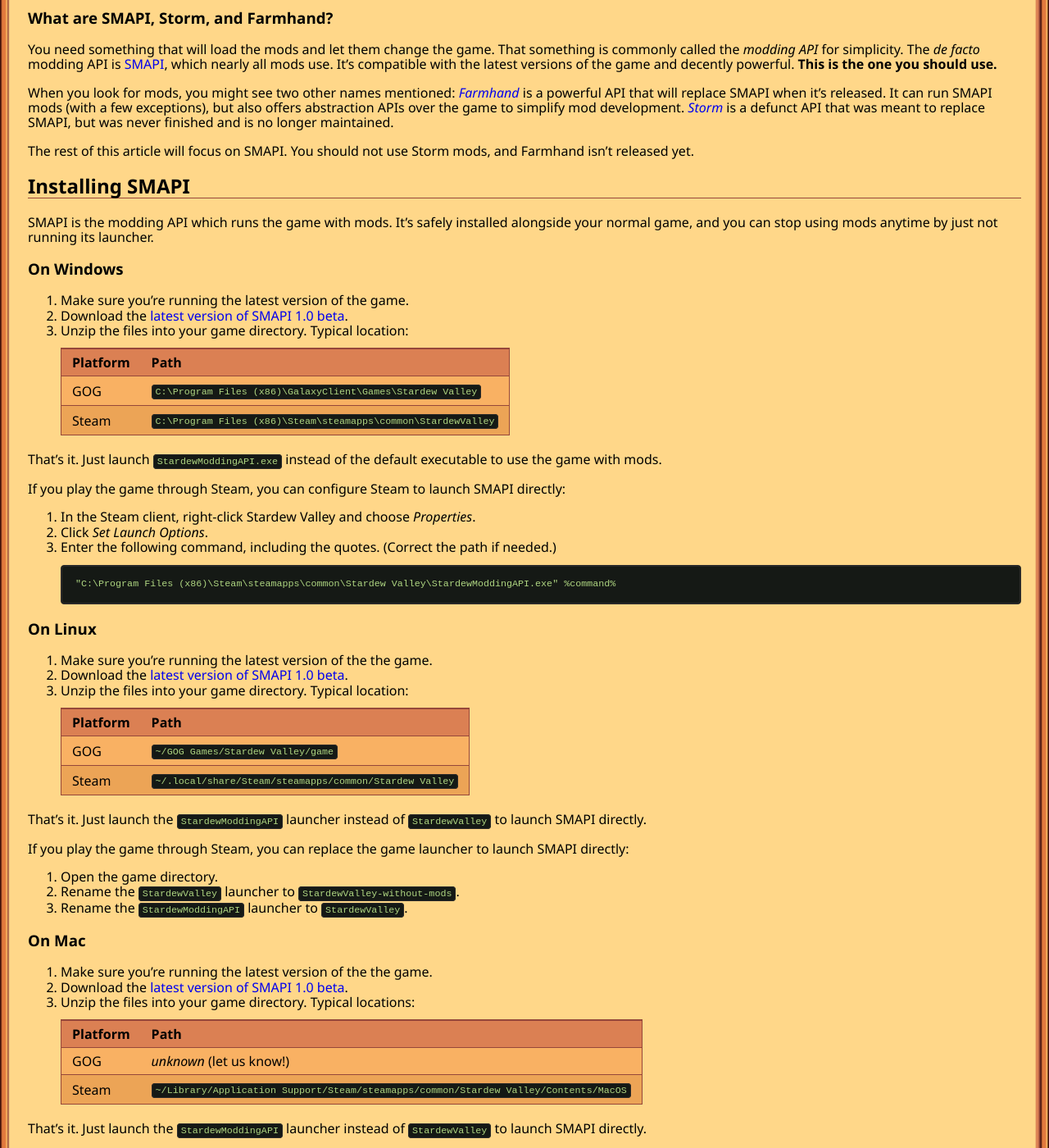
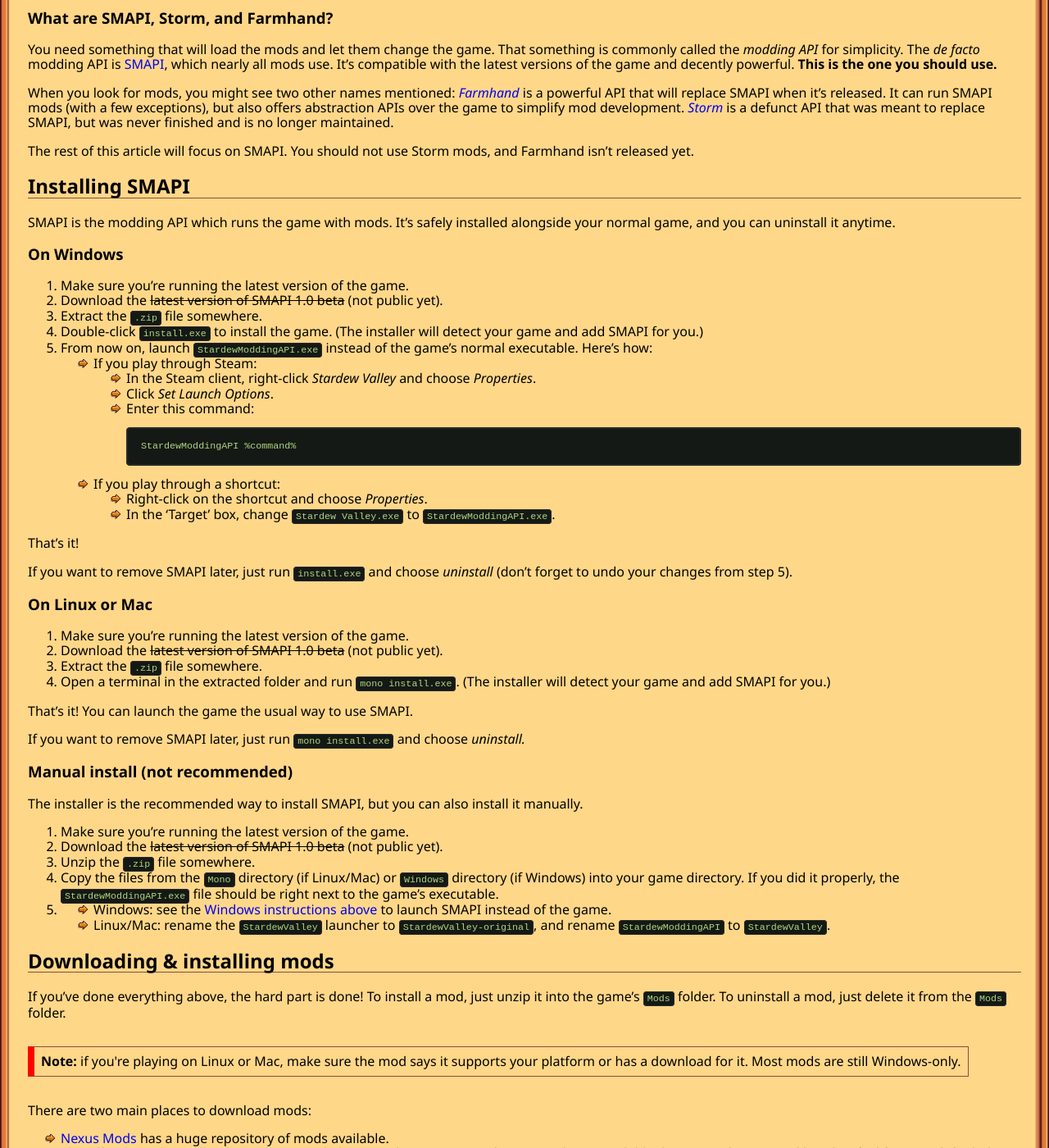
Before and after one commit to Pathoschild/canimod.github.io, a Jekyll site: the page built from guides/using-mods-1.0.md, in a window 1280 px wide and 1400 px high, scrolled down 1022 px. Shown: the whole window at 82% size. Built offline with Jekyll 4.4.1, drawn with Linux system fonts in a browser that asks for light colours; nearby versions of some CDN libraries; some of the changed text lies outside the part shown.

Commit message:
update SMAPI 1.0 guides to reflect new installer

````diff
--- a/guides/using-mods-1.0.md
+++ b/guides/using-mods-1.0.md
@@ -48,77 +48,65 @@
 
 ## Installing SMAPI
 SMAPI is the modding API which runs the game with mods. It's safely installed alongside your normal
-game, and you can stop using mods anytime by just not running its launcher.
+game, and you can uninstall it anytime.
 
 ### On Windows
+
 1. Make sure you're running the latest version of the game.
-2. Download the [latest version of SMAPI 1.0 beta](https://github.com/Pathoschild/SMAPI/releases).
-3. Unzip the files into your game directory. Typical location:
+2. Download the <s>latest version of SMAPI 1.0 beta</s> (not public yet).
+3. Extract the `.zip` file somewhere.
+4. Double-click `install.exe` to install the game. (The installer will detect your game and add
+   SMAPI for you.)
+5. From now on, launch `StardewModdingAPI.exe` instead of the game's normal executable. Here's how:
+   * If you play through Steam:
+      1. In the Steam client, right-click _Stardew Valley_ and choose _Properties_.
+      2. Click _Set Launch Options_.
+      3. Enter this command:
 
-   | Platform | Path  |
-   |:-------- |:----- |
-   | GOG      | `C:\Program Files (x86)\GalaxyClient\Games\Stardew Valley` |
-   | Steam    | `C:\Program Files (x86)\Steam\steamapps\common\StardewValley` |
+         ```
+         StardewModdingAPI %command%
+         ```
+   * If you play through a shortcut:
+      1. Right-click on the shortcut and choose _Properties_.
+      2. In the 'Target' box, change `Stardew Valley.exe` to `StardewModdingAPI.exe`.
 
-That's it. Just launch `StardewModdingAPI.exe` instead of the default executable to use the game
-with mods.
+That's it!
 
-If you play the game through Steam, you can configure Steam to launch SMAPI directly:
+If you want to remove SMAPI later, just run `install.exe` and choose _uninstall_ (don't forget to
+undo your changes from step 5).
 
-1. In the Steam client, right-click Stardew Valley and choose _Properties_.
-2. Click _Set Launch Options_.
-3. Enter the following command, including the quotes. (Correct the path if needed.)
+### On Linux or Mac
+1. Make sure you're running the latest version of the game.
+2. Download the <s>latest version of SMAPI 1.0 beta</s> (not public yet).
+3. Extract the `.zip` file somewhere.
+4. Open a terminal in the extracted folder and run `mono install.exe`. (The installer will detect
+   your game and add SMAPI for you.)
 
-   ```
-   "C:\Program Files (x86)\Steam\steamapps\common\Stardew Valley\StardewModdingAPI.exe" %command%
-   ```
+That's it! You can launch the game the usual way to use SMAPI.
 
-### On Linux
-1. Make sure you're running the latest version of the the game.
-2. Download the [latest version of SMAPI 1.0 beta](https://github.com/Pathoschild/SMAPI/releases).
-3. Unzip the files into your game directory. Typical location:
+If you want to remove SMAPI later, just run `mono install.exe` and choose _uninstall._
 
-   | Platform | Path  |
-   |:-------- |:----- |
-   | GOG      | `~/GOG Games/Stardew Valley/game` |
-   | Steam    | `~/.local/share/Steam/steamapps/common/Stardew Valley` |
+### Manual install (not recommended)
+The installer is the recommended way to install SMAPI, but you can also install it manually.
 
-That's it. Just launch the `StardewModdingAPI` launcher instead of `StardewValley` to launch SMAPI
-directly.
-
-If you play the game through Steam, you can replace the game launcher to launch SMAPI directly:
-
-1. Open the game directory.
-2. Rename the `StardewValley` launcher to `StardewValley-without-mods`.
-3. Rename the `StardewModdingAPI` launcher to `StardewValley`.
-
-### On Mac
-1. Make sure you're running the latest version of the the game.
-2. Download the [latest version of SMAPI 1.0 beta](https://github.com/Pathoschild/SMAPI/releases).
-3. Unzip the files into your game directory. Typical locations:
-
-   | Platform | Path  |
-   |:-------- |:----- |
-   | GOG      | _unknown_ (let us know!) |
-   | Steam    | `~/Library/Application Support/Steam/steamapps/common/Stardew Valley/Contents/MacOS` |
-
-That's it. Just launch the `StardewModdingAPI` launcher instead of `StardewValley` to launch SMAPI
-directly.
-
-If you play the game through Steam, you can replace the game launcher to launch SMAPI directly:
-
-1. Open the game directory.
-2. Rename the `StardewValley` launcher to `StardewValley-without-mods`.
-3. Rename the `StardewModdingAPI` launcher to `StardewValley`.
+1. Make sure you're running the latest version of the game.
+2. Download the <s>latest version of SMAPI 1.0 beta</s> (not public yet).
+3. Unzip the `.zip` file somewhere.
+4. Copy the files from the `Mono` directory (if Linux/Mac) or `Windows` directory (if Windows)
+   into your game directory. If you did it properly, the `StardewModdingAPI.exe` file should be
+   right next to the game's executable.
+5.
+   * Windows: see the [Windows instructions above](#Windows) to launch SMAPI instead of the game.
+   * Linux/Mac: rename the `StardewValley` launcher to `StardewValley-original`, and rename
+     `StardewModdingAPI` to `StardewValley`.
 
 ## Downloading & installing mods
 If you've done everything above, the hard part is done! To install a mod, just unzip it into the
 game's `Mods` folder. To uninstall a mod, just delete it from the `Mods` folder.
 
 <p class="warning">
-<strong>Note:</strong> if you're playing on Linux or Mac, make sure the mod has a Linux/Mac version.
-SMAPI mods need to be compiled specifically for Linux and Mac. Most mods are still Windows-only
-since crossplatform modding is new.
+<strong>Note:</strong> if you're playing on Linux or Mac, make sure the mod says it supports your
+platform or has a download for it. Most mods are still Windows-only.
 </p>
 
 There are two main places to download mods:
````
